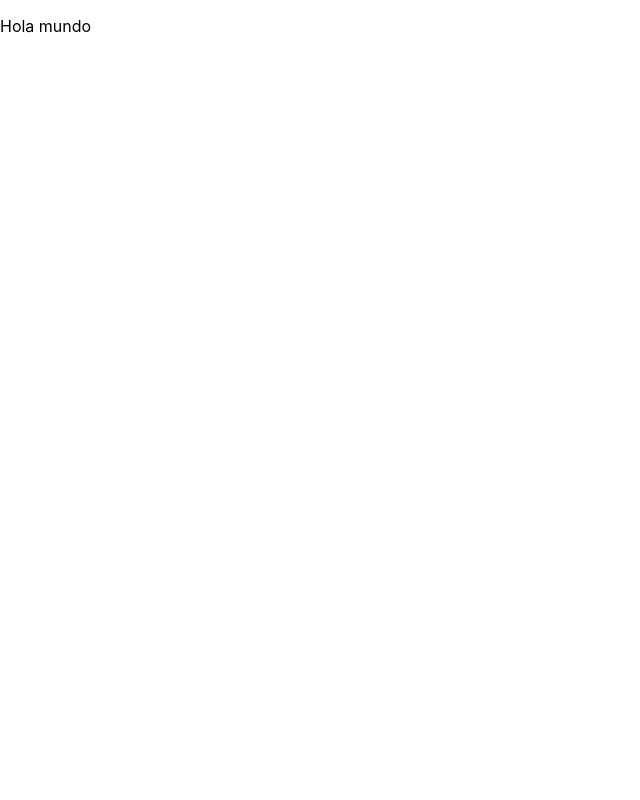
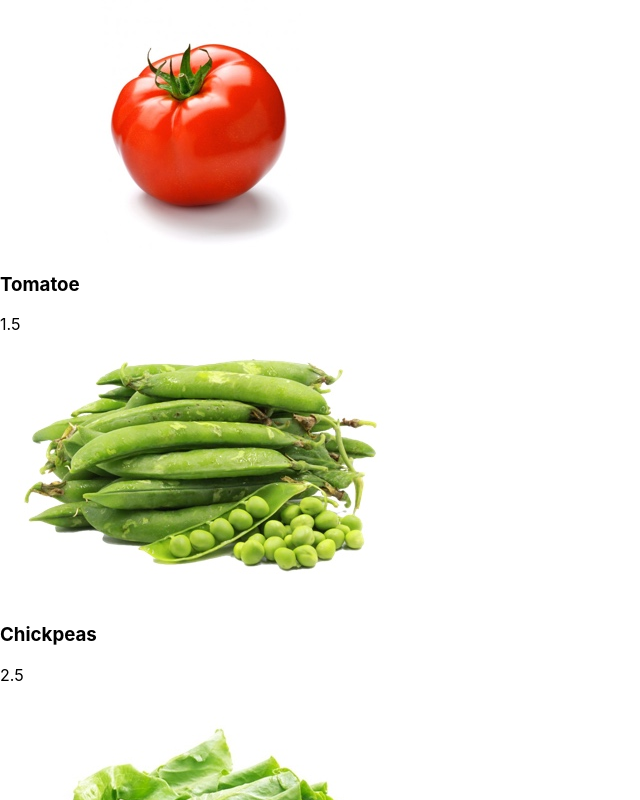
Before and after one commit to levelasquez/react-shopping-cart-course, a React (Create React App) app: page / in a window 1280 px wide. Shown: the top 800 px of the page, without its empty margins (0-640 px from the left). Built offline with nearby package versions, Linux system fonts and the light colour scheme.

Commit message:
listing products

```diff
--- a/src/App.js
+++ b/src/App.js
@@ -1,18 +1,25 @@
 import { Component } from 'react'
 
-import './App.css'
+import Products from './components/Products'
 
 class App extends Component {
   state = {
     products: [
-      { name: 'Tomatoe', prices: 1.5, img: '/products/tomatoe.jpg' },
-      { name: 'Chickpeas', prices: 2.5, img: '/products/chickpeas.jpg' },
-      { name: 'Lettuce', prices: 0.5, img: '/products/lettuce.jpg' },
+      { name: 'Tomatoe', price: 1.5, img: '/products/tomatoe.jpg' },
+      { name: 'Chickpeas', price: 2.5, img: '/products/chickpeas.jpg' },
+      { name: 'Lettuce', price: 0.5, img: '/products/lettuce.jpg' },
     ],
   }
 
   render() {
-    return <p>Hola mundo</p>
+    return (
+      <div>
+        <Products
+          addCart={() => console.log('do nothing')}
+          products={this.state.products}
+        />
+      </div>
+    )
   }
 }
 
--- /dev/null
+++ b/src/components/Product.js
@@ -0,0 +1,17 @@
+import { Component } from 'react'
+
+class Product extends Component {
+  render() {
+    const { product } = this.props
+
+    return (
+      <div>
+        <img src={product.img} alt={product.name} />
+        <h3>{product.name}</h3>
+        <p>{product.price}</p>
+      </div>
+    )
+  }
+}
+
+export default Product
--- /dev/null
+++ b/src/components/Products.js
@@ -0,0 +1,19 @@
+import { Component } from 'react'
+
+import Product from './Product'
+
+class Products extends Component {
+  render() {
+    const { products, addCart } = this.props
+
+    return (
+      <div>
+        {products.map((product) => (
+          <Product key={product.name} product={product} addCart={addCart} />
+        ))}
+      </div>
+    )
+  }
+}
+
+export default Products
```
